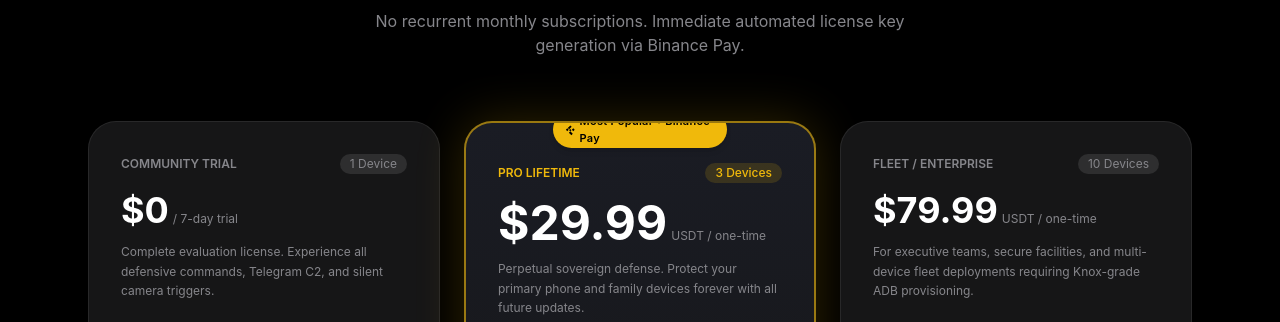
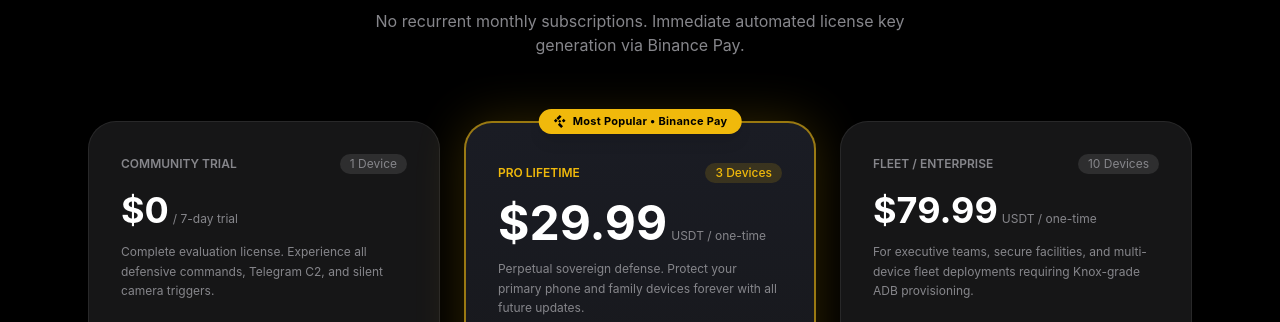
Before and after one commit to rbr48/pasa, a plain HTML site: page pasa-commercial-web/public/index.html in a window 1280 px wide. Shown: the part 4749-5071 px from the top of the page. Drawn offline with Linux system fonts and the light colour scheme; no server answers.

Commit message:
fix(web): prevent pricing card popular badge clipping with overflow visible and whitespace-nowrap

```diff
--- a/pasa-commercial-web/public/index.html
+++ b/pasa-commercial-web/public/index.html
@@ -890,13 +890,13 @@
       </div>
 
       <!-- Tier 2: Pro Lifetime (Hero Card) -->
-      <div class="apple-card p-8 flex flex-col justify-between border-2 border-[#F0B90B]/60 relative shadow-[0_0_50px_rgba(240,185,11,0.2)] bg-gradient-to-b from-[#1a1c24] to-[#161617]">
-        <div class="absolute -top-3 left-1/2 -translate-x-1/2 px-3 py-0.5 rounded-full bg-[#F0B90B] text-black text-[11px] font-semibold tracking-wide shadow-md flex items-center gap-1">
-          <svg class="w-3 h-3 fill-current" viewBox="0 0 24 24"><path d="M12 1.5l3.2 3.2-5.7 5.7-3.2-3.2L12 1.5zm6.8 6.8l3.2 3.2-3.2 3.2-3.2-3.2 3.2-3.2zm-13.6 0l3.2 3.2-3.2 3.2-3.2-3.2 3.2-3.2zm6.8 6.8l5.7 5.7-3.2 3.2-5.7-5.7 3.2-3.2zm0-5.4l2.7 2.7-2.7 2.7-2.7-2.7 2.7-2.7z"/></svg>
+      <div class="apple-card p-8 pt-9 flex flex-col justify-between border-2 border-[#F0B90B]/60 relative shadow-[0_0_50px_rgba(240,185,11,0.2)] bg-gradient-to-b from-[#1a1c24] to-[#161617]" style="overflow: visible;">
+        <div class="absolute -top-3.5 left-1/2 -translate-x-1/2 px-3.5 py-1 rounded-full bg-[#F0B90B] text-black text-[11px] font-bold tracking-wide shadow-lg flex items-center gap-1.5 z-20 whitespace-nowrap">
+          <svg class="w-3.5 h-3.5 fill-current flex-shrink-0" viewBox="0 0 24 24"><path d="M12 1.5l3.2 3.2-5.7 5.7-3.2-3.2L12 1.5zm6.8 6.8l3.2 3.2-3.2 3.2-3.2-3.2 3.2-3.2zm-13.6 0l3.2 3.2-3.2 3.2-3.2-3.2 3.2-3.2zm6.8 6.8l5.7 5.7-3.2 3.2-5.7-5.7 3.2-3.2zm0-5.4l2.7 2.7-2.7 2.7-2.7-2.7 2.7-2.7z"/></svg>
           <span>Most Popular &bull; Binance Pay</span>
         </div>
         <div>
-          <div class="flex items-center justify-between mb-4 mt-2">
+          <div class="flex items-center justify-between mb-4 mt-1">
             <span class="text-xs font-semibold uppercase text-[#F0B90B]">Pro Lifetime</span>
             <span class="text-xs px-2.5 py-0.5 rounded-full bg-[#F0B90B]/15 text-[#F0B90B] font-medium">3 Devices</span>
           </div>
```
